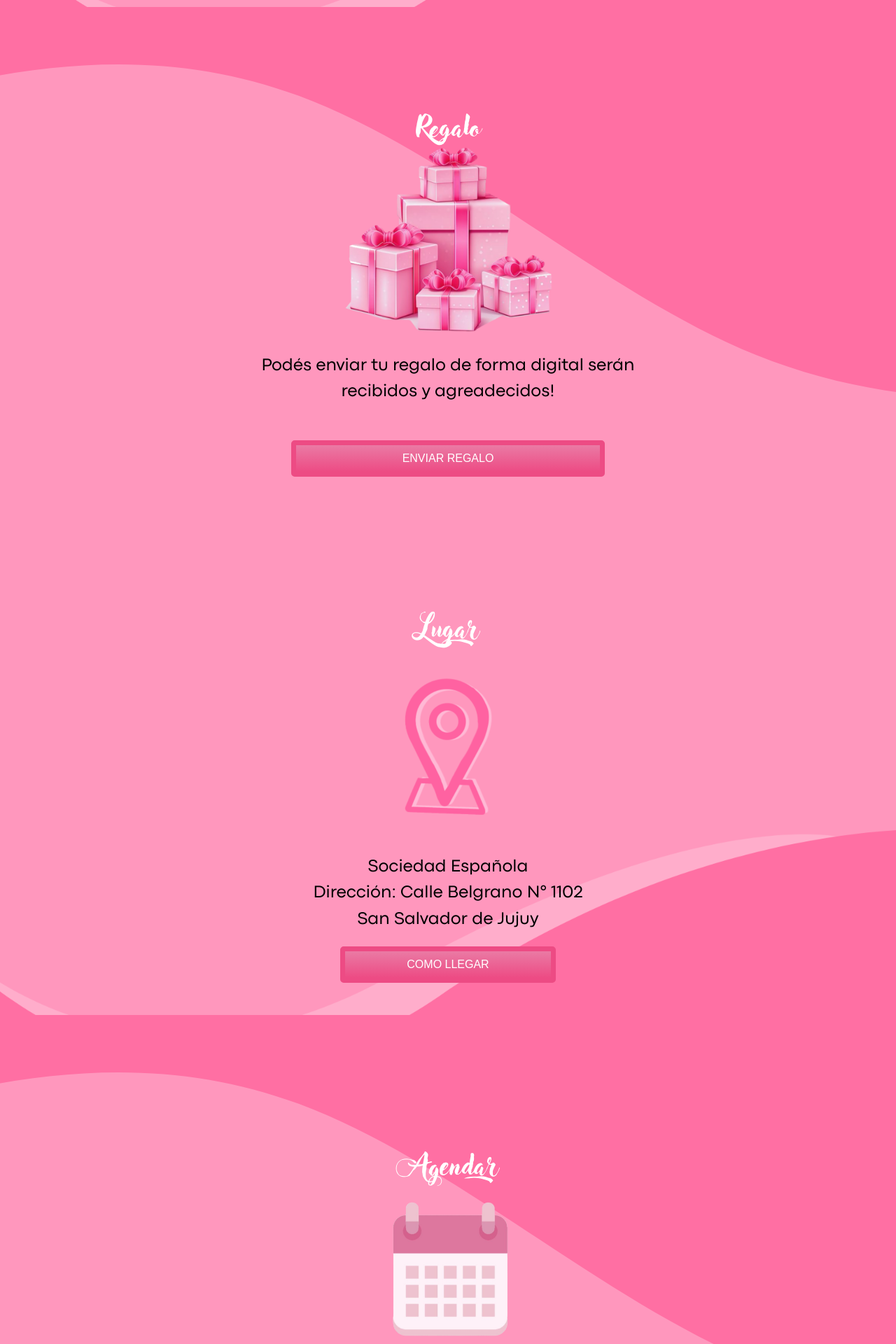
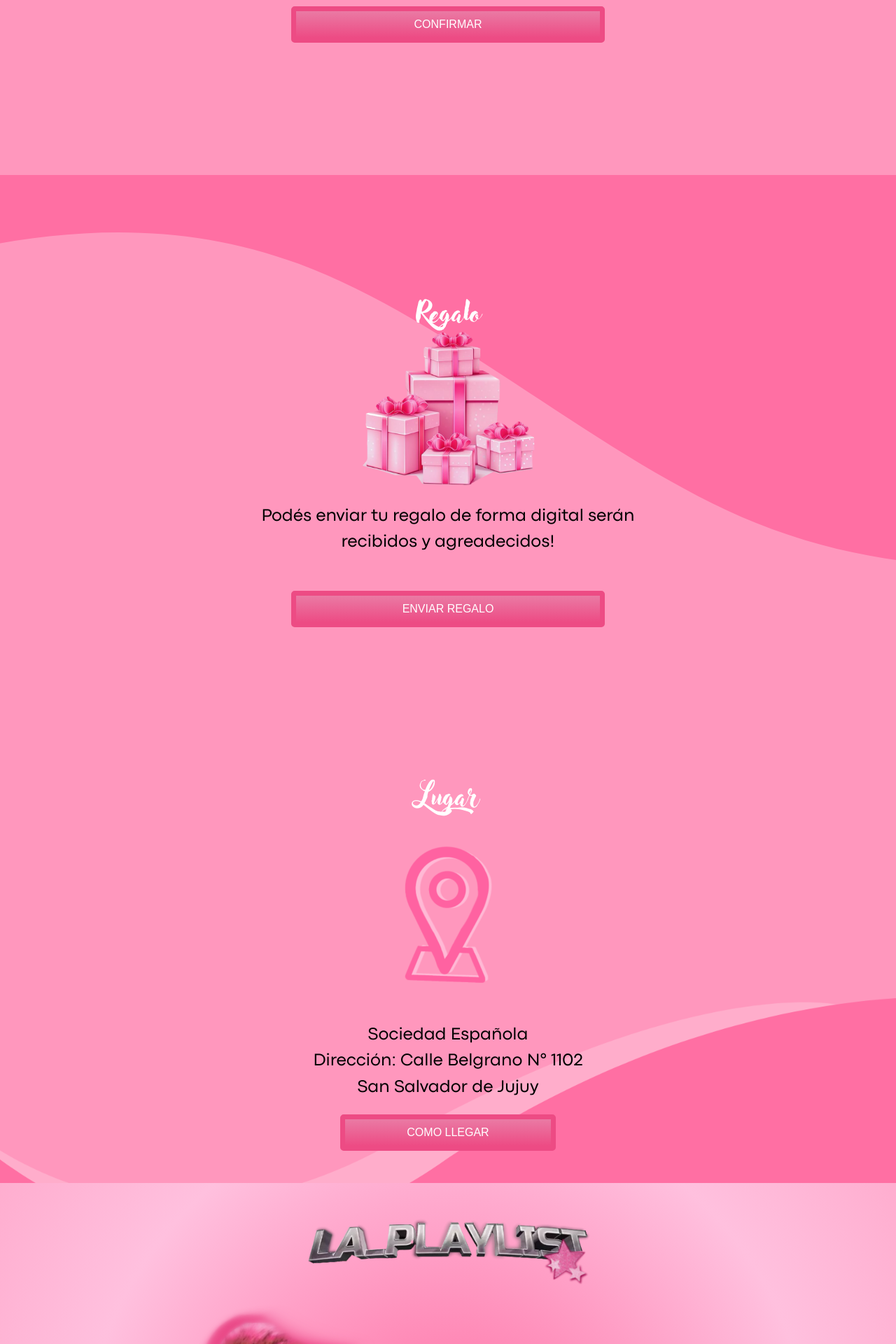
Before and after one commit to paulblq13/proyecto_uno, a Django app: page /invitacion01/ in a window 1280 px wide. Shown: the part 3520-5440 px from the top of the page at 70% size. Run offline with Django 5.2, Linux system fonts and the light colour scheme.

Commit message:
update invitacion 01 foto sere

```diff
--- a/templates/tuinvitacionvirtual/invitacion_01.html
+++ b/templates/tuinvitacionvirtual/invitacion_01.html
@@ -54,7 +54,7 @@ body, html {
 /* ================FORMATO GENERAL ===================================*/
 
 .fondo01 {
-    background-image: url('{% static 'img/imagen4.jpg' %}'); /* Cambia a la ruta de tu imagen */
+    background-image: url('https://res.cloudinary.com/hchhzysmh/image/upload/v1732114490/fotos/serena/nxacsrz058rkuvevmipr.jpg'); /* Cambia a la ruta de tu imagen */
     background-size: cover;
     background-position: center;
     background-repeat: no-repeat;
@@ -323,6 +323,7 @@ align-items: center; /* Centra el contenido verticalmente */
   margin: 0 auto; /* Centra el contenedor horizontalmente */
   padding: 0 20px; /* Espaciado interno a los lados */
   text-align: center; /* Alinea el contenido al centro */
+  border: 0, 1px;
 }
 
 /* =======================IMAGENES ALADO DE LA OTRA ============================== */
@@ -515,7 +516,16 @@ align-items: center; /* Centra el contenido verticalmente */
       <br>
   </div>
 
-  <div class="fondo05" style="height: 70%;">
+  <div class="fondo02" style="height: 70%;">
+    <div class="contenedor-centrado">
+      <p style="text-align: center; margin-top: -40px;"><span class="adlery">Dress Code</span></p>
+      <p style="text-align: center;"><span><img style="width: 250px; margin-top: 0px;" src="{% static 'img/elegante.png' %}"></span></p>
+      <p style="text-align: center;margin-top: 0px;"><span class="codecpro estilo6">El código de la vestimenta será -Formal-</span></p>
+    </div>
+  </div>
+
+
+  <div class="fondo05" style="height: 100%;">
     <div class="contenedor-centrado">
     <p style="text-align: center;"><span class="adlery">Confirmar Asistencia</span></p>
     <p style="text-align: center; margin-top: 50px;"><span><img src="{% static 'img/confirmar02.png' %}" style="width: 80px;"></span></p>
@@ -524,24 +534,18 @@ align-items: center; /* Centra el contenido verticalmente */
     </div>
   </div>
 
-    <div class="fondo02" style="height: 70%;">
-      <div class="contenedor-centrado">
-        <p style="text-align: center;"><span class="adlery">Dress Code</span></p>
-        <p style="text-align: center;"><span><img style="width: 300px; margin-top: 0px;" src="{% static 'img/elegante.png' %}"></span></p>
-        <p style="text-align: center;margin-top: 50px;"><span class="codecpro estilo6">El código de la vestimenta será -Formal-</span></p>
-      </div>
-    </div>
-
   <div class="fondo05">
     <div class="contenedor-centrado">
       <p style="text-align: center;"><span class="adlery">Regalo</span></p>
-        <p style="text-align: center;"><span><img style="width: 300px; margin-top: 0px;" src="{% static 'img/regalo_rosa.png' %}"></span></p>
+      <p style="text-align: center;"><span><img style="width: 250px; margin-top: 0px;" src="{% static 'img/regalo_rosa.png' %}"></span></p>
       <p style="text-align: center;margin-top: 0px;"><span class="codecpro estilo6">Podés enviar tu regalo de forma digital
         serán recibidos y agreadecidos!
       </span></p>
       <p style="text-align: center;margin-top: 50px;"><span class=""><button class="boton-blanco">Enviar Regalo</button></span></p>
     </div>
   </div>
+
+
 
     <div class="fondo02" style="height: 80%;">
       <div class="contenedor-centrado">
@@ -554,15 +558,6 @@ align-items: center; /* Centra el contenido verticalmente */
       </div>
     </div>
 
-    <div class="fondo05">
-      <div class="contenedor-centrado">
-        <p style="text-align: center;"><span class="adlery">Agendar</span></p>
-        <p style="text-align: center; margin-top: 30px;"><span><img style="width: 200px; margin-top: 0px;" src="{% static 'img/calendario_rosa.png' %}"></span></p>
-        <p style="text-align: center;margin-top: 50px;"><span class="codecpro estilo6">Agendalo para no perderte la Fiesta🥳🥳🥳
-        </span></p>
-        <p style="text-align: center;margin-top: 20px;"><span class=""><button class="boton-blanco">Agendar fecha</button></span></p>
-      </div>
-    </div>
 
     <div class="fondo_playlist">
       <div class="contenedor-centrado">
@@ -570,16 +565,16 @@ align-items: center; /* Centra el contenido verticalmente */
       </div>
     </div>
 
+
     <div class="fondo02">
       <div class="contenedor-centrado">
         <p style="text-align: center;"><span class="adlery">Una gran noche junto a vos</span></p>
-          <p style="text-align: center;"><span><img style="width: 200px; margin-top: 30px;" src="{% static 'img/insta_rosa.png' %}"></span></p>
+        <p style="text-align: center;"><span><img style="width: 150px; margin-top: 30px;" src="{% static 'img/insta_rosa.png' %}"></span></p>
         <p style="text-align: center;margin-top: 50px;"><span>
 
           <a href="https://www.instagram.com/explore/tags/LosXVdeSerena/" target="_blank" style="text-decoration: none; color: #ff6fa3;">
-              <h1 class="textoneon" style="font-size: 40px;">#LosXVdeSerena</h1>
+            <h1 class="textoneon" style="font-size: 35px;">#LosXVdeSerena</h1>
         </a>
-
         </span></p>
       </div>
     </div>
```
Lines whose indentation alone changed are shown as unchanged.
